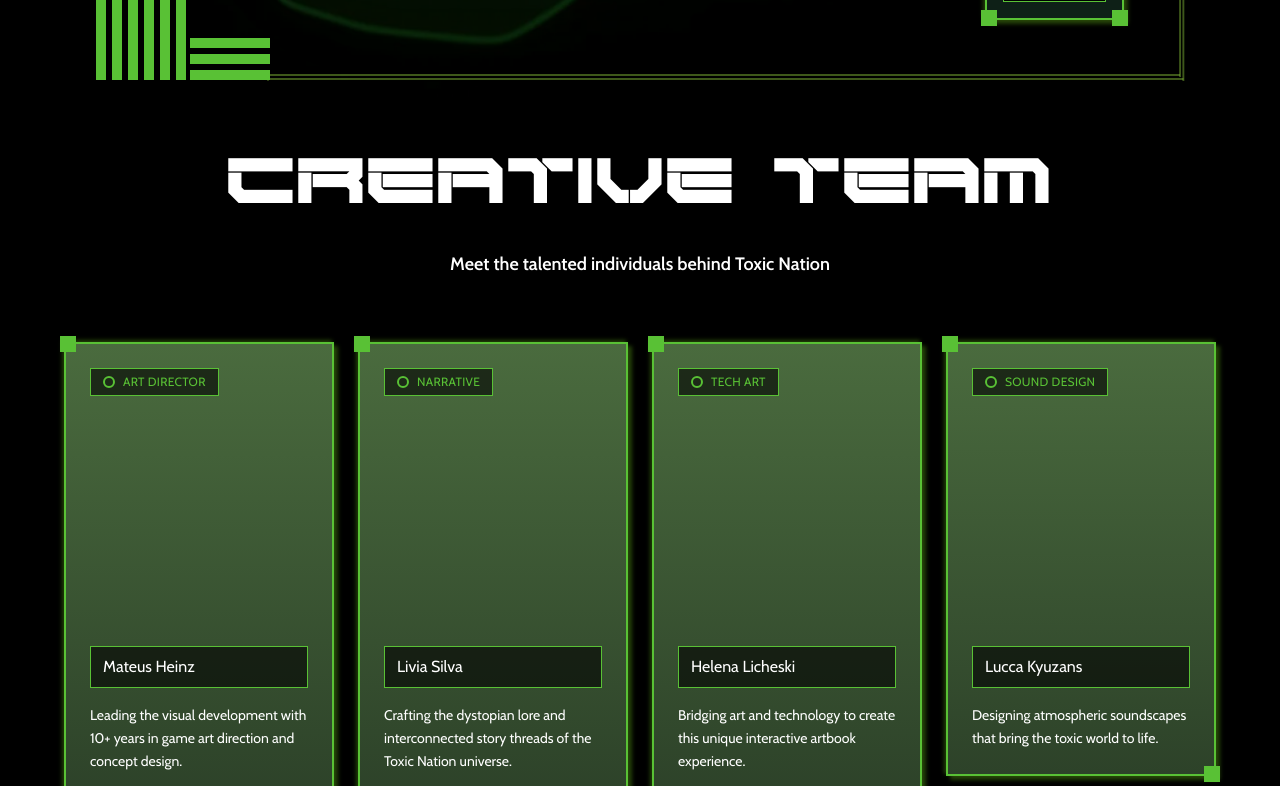
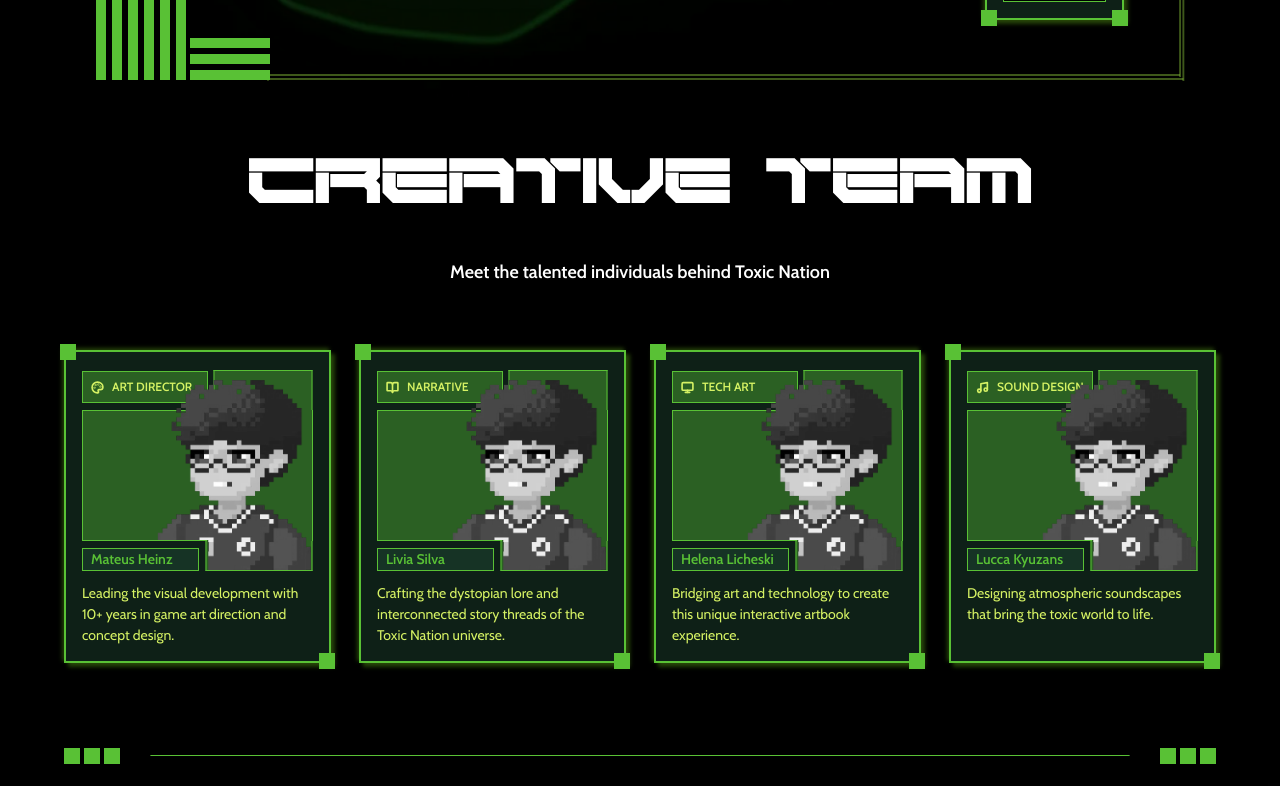
Before and after one commit to LMangrich/Toxic-Nation, a React (Vite) app: page / in a window 1280 px wide. Shown: the part 1640-2426 px from the top of the page. Built offline with nearby package versions, Linux system fonts and the light colour scheme.

Commit message:
refactor: correct the creative team section

```diff
--- a/package.json
+++ b/package.json
@@ -11,6 +11,7 @@
     "deploy": "npm run build && gh-pages -d dist"
   },
   "dependencies": {
+    "lucide-react": "^0.563.0",
     "react": "^19.2.0",
     "react-dom": "^19.2.0"
   },
--- a/src/home/sections/CreativeTeamSection.tsx
+++ b/src/home/sections/CreativeTeamSection.tsx
@@ -1,39 +1,43 @@
-import placeholderAvatar from '../../assets/image 58.png';
+import placeHolderAvatar from '../../assets/pixel_art_avatar.webp';
+import { Palette, BookOpen, Monitor, Music } from 'lucide-react';
 
 const teamMembers = [
   {
     role: 'ART DIRECTOR',
+    icon: Palette,
     name: 'Mateus Heinz',
     description: 'Leading the visual development with 10+ years in game art direction and concept design.',
-    image: '/placeholder-avatar.png', // Replace with actual image path
+    image: placeHolderAvatar,
   },
   {
     role: 'NARRATIVE',
+    icon: BookOpen,
     name: 'Livia Silva',
     description: 'Crafting the dystopian lore and interconnected story threads of the Toxic Nation universe.',
-    image: '/placeholder-avatar.png',
+    image: placeHolderAvatar
   },
   {
     role: 'TECH ART',
+    icon: Monitor,
     name: 'Helena Licheski',
     description: 'Bridging art and technology to create this unique interactive artbook experience.',
-    image: '/placeholder-avatar.png',
+    image: placeHolderAvatar,
   },
   {
     role: 'SOUND DESIGN',
+    icon: Music,
     name: 'Lucca Kyuzans',
     description: 'Designing atmospheric soundscapes that bring the toxic world to life.',
-    image: '/placeholder-avatar.png',
+    image: placeHolderAvatar,
   },
 ];
 
 export const CreativeTeamSection = () => {
   return (
     <section className="px-16">
-      <div className="max-w-7xl mx-auto">
-        {/* Title */}
+      <div className="max-w-6xl mx-auto">
         <div className="text-center mb-16">
-          <h2 className="text-[64px] font-nemesys text-white mb-4 tracking-wider">
+          <h2 className="text-[64px] font-nemesys text-white mb-6">
             CREATIVE TEAM
           </h2>
           <p className="text-18 font-semibold font-cabin text-white">
@@ -41,48 +45,43 @@
           </p>
         </div>
 
-        {/* Team Cards Grid */}
-        <div className="grid grid-cols-1 md:grid-cols-2 lg:grid-cols-4 gap-6 mb-[92px]">
+        <div className="mx-auto max-w-sm md:max-w-lg lg:max-w-6xl grid grid-cols-1 md:grid-cols-2 lg:grid-cols-4 gap-[28px] mb-[92px]">
           {teamMembers.map((member, index) => (
             <div
               key={index}
-              className="relative"
+              className="relative min-w-[240px]"
             >
-              {/* Card Container */}
-              <div
-                className="relative bg-gradient-to-b from-[#4A6B3E] to-[#2D4229] border-2 border-toxic-green p-6"
-                style={{
-                  boxShadow: '4px 4px 4px 0px rgba(145, 255, 34, 0.25), -2px -2px 4px 0px rgba(145, 255, 34, 0.25)',
-                }}
-              >
-                {/* Corner squares outside border */}
+              <div className="h-[313px] relative bg-dark-toxic-green/40 border-2 border-toxic-green py-[19px] px-4 shadow-[4px_4px_4px_0px_#91FF2240,-2px_-2px_4px_0px_#91FF2240]">
                 <div className="absolute left-0 top-0 -translate-y-2 -translate-x-1.5 h-4 w-4 bg-toxic-green" />
                 <div className="absolute right-0 bottom-0 translate-y-2 translate-x-1.5 h-4 w-4 bg-toxic-green" />
 
-                {/* Role Tag */}
-                <div className="bg-black/60 border border-toxic-green px-3 py-1 flex items-center gap-2 w-fit mb-4">
-                  <div className="w-3 h-3 rounded-full border-2 border-toxic-green"></div>
-                  <span className="text-12 font-cabin text-toxic-green uppercase tracking-wide">
+                <div className="bg-light-toxic-green/40 border border-toxic-green max-w-[126px] px-2 py-1.5 flex items-center gap-2 w-full">
+                  <member.icon className="w-[13px] h-[13px] text-soft-toxic-green" strokeWidth={3}/>
+                  <span className="text-12 font-cabin text-soft-toxic-green uppercase font-semibold">
                     {member.role}
                   </span>
                 </div>
 
-                {/* Avatar Image */}
-                <div className="mb-4">
-                  <img
-                    src={placeholderAvatar}
-                    alt={member.name}
-                    className="w-full h-auto"
-                  />
-                </div>
+                  <div className="relative my-[7px]">
+                      <div className="w-full bg-light-toxic-green/40 h-[131px] border-l border-r border-toxic-green z-0 relative before:content-[''] before:absolute before:h-[1px] before:w-[132px] before:bg-toxic-green after:absolute after:bottom-0 after:h-[1px] after:w-[124px] after:bg-toxic-green">
+                        <div className='bg-light-toxic-green/40 h-[40px] w-[99px] right-0 -top-[40px] border-t border-l border-r border-toxic-green z-99 ml-auto -translate-y-[40px] translate-x-[0.5px]'/>
+                        <div className='bg-light-toxic-green/40 h-[30px] w-[107px] border-b border-l border-r border-toxic-green right-0 -bottom-[30px] z-99 ml-auto translate-y-[91px] translate-x-[0.5px]'/>
+                      </div>
 
-                {/* Name */}
-                <div className="bg-black/60 border border-toxic-green px-3 py-2 mb-4">
-                  <h3 className="text-16 font-cabin text-white">{member.name}</h3>
-                </div>
+                    <img
+                      src={member.image}
+                      alt={member.name}
+                      className="absolute max-w-[158px] grayscale scale-x-[-1] -bottom-[29px] right-[2px] z-10"
+                      style={{
+                        clipPath: 'polygon(0 0, 100% 0, 100% 84%, 65% 84%, 65% 100%, 0 100%)'
+                      }}
+                    />
+                  </div>
+                  <h3 className="relative z-20 px-2 text-14 w-full max-w-[117px] border border-toxic-green font-cabin font-semibold text-toxic-green bg-dark-toxic-green/40">
+                    {member.name}
+                  </h3>
 
-                {/* Description */}
-                <p className="text-14 font-cabin text-white leading-relaxed">
+                <p className="relative z-20 text-14 font-cabin text-soft-toxic-green mt-3 h-[76px]">
                   {member.description}
                 </p>
               </div>
--- a/src/home/sections/DiscoverMapSection.tsx
+++ b/src/home/sections/DiscoverMapSection.tsx
@@ -18,8 +18,6 @@
             Discover the hidden secrets
           </h2> */}
           <div className="relative max-w-[1200px] max-h-[870px] mx-auto">
-              {/* <div className="absolute inset-0 border-2 border-highlight-toxic-green/40 scale-[94.5%]" />
-              <div className="absolute inset-0 border-2 border-highlight-toxic-green/40 scale-x-[93.8%] scale-y-[93.5%]" /> */}
               {/* Borda superior */}
               <div className="absolute inset-0 border-t-2 border-highlight-toxic-green/40 scale-[94.5%]" />
               <div className="absolute inset-0 border-t-2 border-highlight-toxic-green/40 scale-x-[93.8%] scale-y-[93.5%]" />
--- a/tailwind.config.js
+++ b/tailwind.config.js
@@ -8,7 +8,10 @@
     extend: {
       colors: {
         'toxic-green': '#59C135',
+        'soft-toxic-green': '#D6F264',
         'highlight-toxic-green': '#9CDB4366',
+        'light-toxic-green': '#59C13566',
+        'dark-toxic-green': '#24523B66',
         'toxic-purple': '#793A80',
         'toxic-pink': '#E86AA3',
       },
```
Also changed, not shown: src/assets/pixel_art_avatar.webp (added), 1 other file (tests, documents, lock files or other folders).
